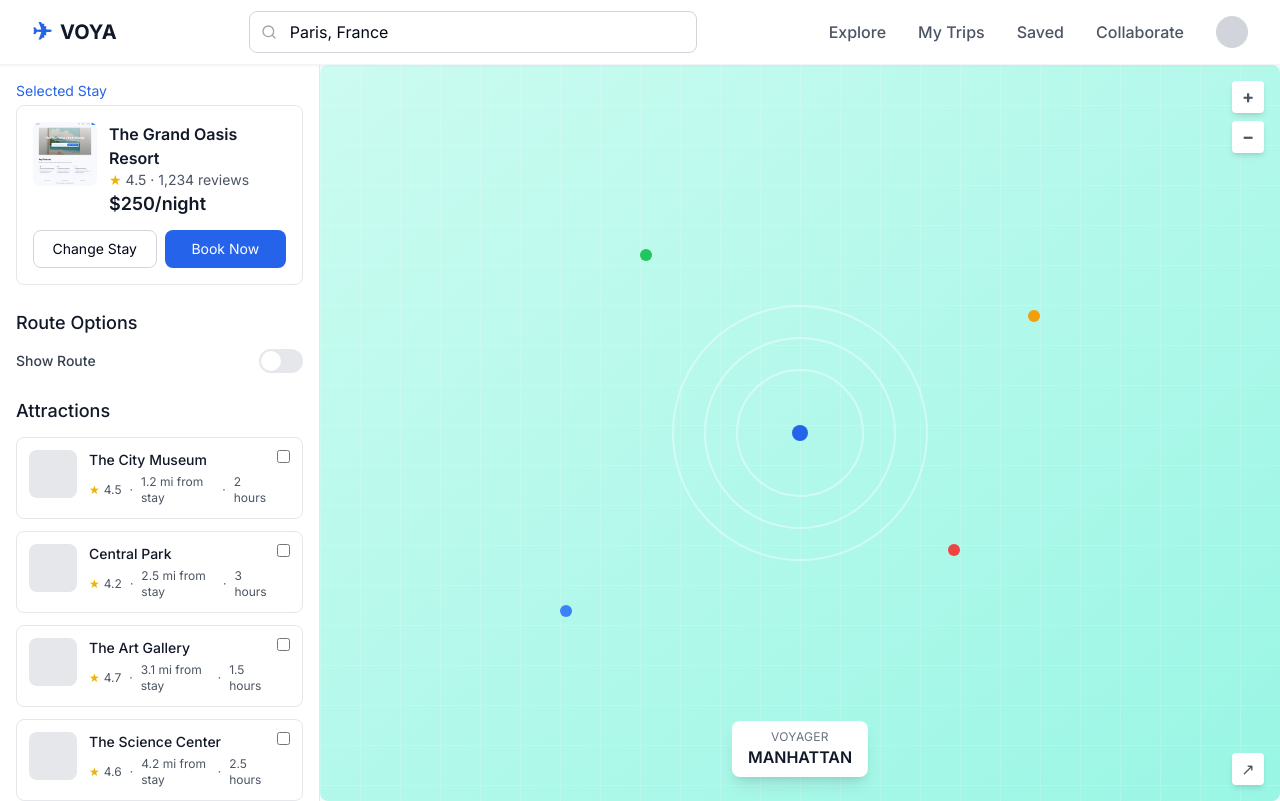
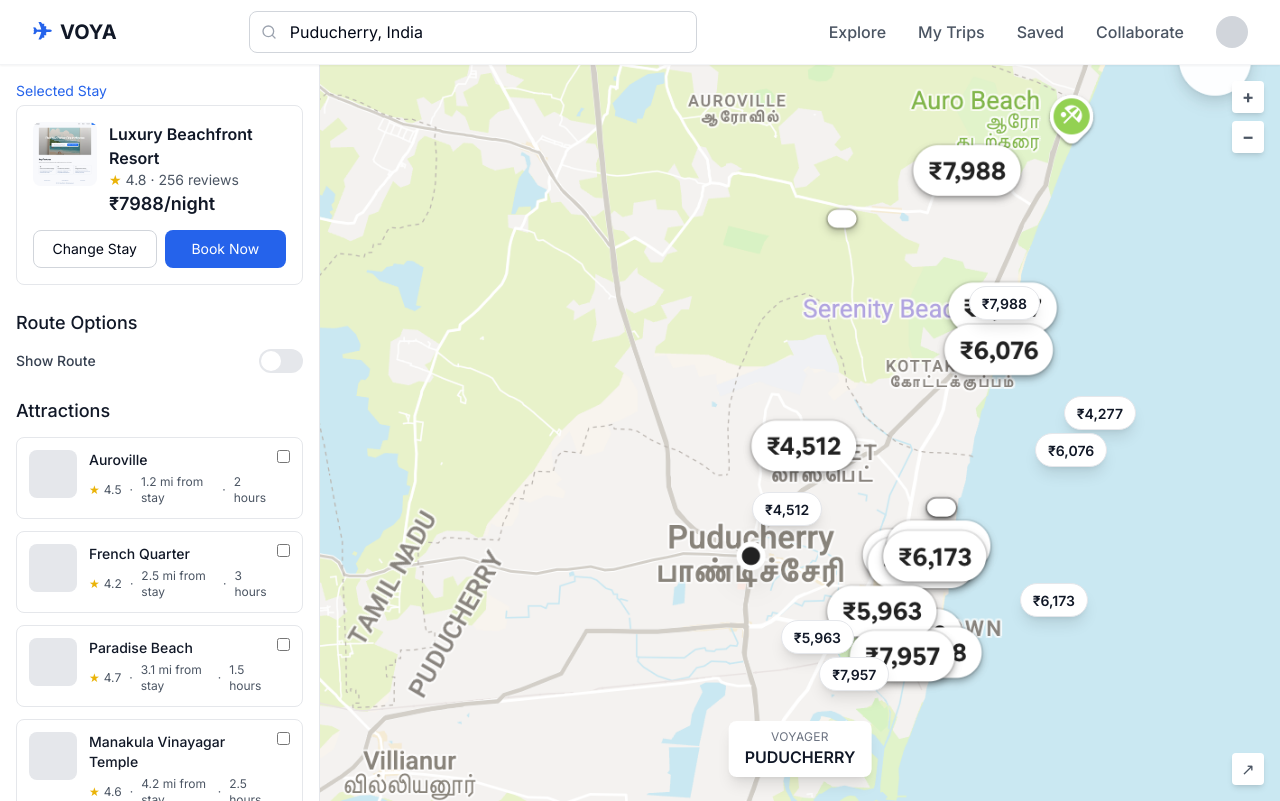
Before and after one commit to PlayZone30/voya-trip-architect-02, a React (Vite) app: page /stays in a window 1280 px wide. Built offline with nearby package versions, Linux system fonts and the light colour scheme.

Commit message:
Refactor: Use dummy map and stay details
Use the dummy map image and stay details in /search, /stays, and /trips. Display stay details on the side in /search when a stay is clicked.

```diff
--- a/src/components/MapView.tsx
+++ b/src/components/MapView.tsx
@@ -4,41 +4,50 @@ import React from 'react';
 interface MapViewProps {
   destination?: string;
   className?: string;
+  onClick?: () => void;
 }
 
-const MapView = ({ destination = "Paris", className = "" }: MapViewProps) => {
+const MapView = ({ destination = "Paris", className = "", onClick }: MapViewProps) => {
+  // Sample accommodation data with price markers
+  const accommodations = [
+    { id: 1, price: "₹7,988", position: { top: "30%", right: "25%" } },
+    { id: 2, price: "₹4,277", position: { top: "45%", right: "15%" } },
+    { id: 3, price: "₹6,076", position: { top: "50%", right: "18%" } },
+    { id: 4, price: "₹4,512", position: { top: "58%", left: "45%" } },
+    { id: 5, price: "₹6,173", position: { bottom: "25%", right: "20%" } },
+    { id: 6, price: "₹5,963", position: { bottom: "20%", left: "48%" } },
+    { id: 7, price: "₹7,957", position: { bottom: "15%", left: "52%" } }
+  ];
+
+  const handleMarkerClick = (accommodationId: number) => {
+    console.log(`Clicked accommodation ${accommodationId}`);
+    if (onClick) {
+      onClick();
+    }
+  };
+
   return (
-    <div className={`bg-gradient-to-br from-teal-100 to-teal-200 rounded-lg relative overflow-hidden ${className}`}>
-      {/* Map grid pattern */}
-      <div className="absolute inset-0 opacity-30">
-        <svg width="100%" height="100%" className="absolute inset-0">
-          <defs>
-            <pattern id="grid" width="40" height="40" patternUnits="userSpaceOnUse">
-              <path d="M 40 0 L 0 0 0 40" fill="none" stroke="white" strokeWidth="1"/>
-            </pattern>
-          </defs>
-          <rect width="100%" height="100%" fill="url(#grid)" />
-        </svg>
-      </div>
+    <div className={`relative overflow-hidden ${className}`}>
+      {/* Map background image */}
+      <img
+        src="/lovable-uploads/e31825ea-58fa-4ab2-83eb-db19b8d7ba05.png"
+        alt="Map"
+        className="w-full h-full object-cover"
+      />
 
-      {/* Circular road pattern */}
-      <div className="absolute inset-0 flex items-center justify-center">
-        <div className="relative">
-          {/* Concentric circles representing roads */}
-          <div className="w-64 h-64 border-2 border-white/40 rounded-full absolute top-1/2 left-1/2 transform -translate-x-1/2 -translate-y-1/2"></div>
-          <div className="w-48 h-48 border-2 border-white/40 rounded-full absolute top-1/2 left-1/2 transform -translate-x-1/2 -translate-y-1/2"></div>
-          <div className="w-32 h-32 border-2 border-white/40 rounded-full absolute top-1/2 left-1/2 transform -translate-x-1/2 -translate-y-1/2"></div>
-
-          {/* Central marker */}
-          <div className="w-4 h-4 bg-blue-600 rounded-full absolute top-1/2 left-1/2 transform -translate-x-1/2 -translate-y-1/2"></div>
-        </div>
-      </div>
-
-      {/* Random markers */}
-      <div className="absolute top-1/4 left-1/3 w-3 h-3 bg-green-500 rounded-full"></div>
-      <div className="absolute top-1/3 right-1/4 w-3 h-3 bg-amber-500 rounded-full"></div>
-      <div className="absolute bottom-1/4 left-1/4 w-3 h-3 bg-blue-500 rounded-full"></div>
-      <div className="absolute bottom-1/3 right-1/3 w-3 h-3 bg-red-500 rounded-full"></div>
+      {/* Price markers overlay */}
+      {accommodations.map((accommodation) => (
+        <button
+          key={accommodation.id}
+          onClick={() => handleMarkerClick(accommodation.id)}
+          className="absolute bg-white rounded-full px-3 py-1 shadow-lg border border-gray-200 hover:shadow-xl transform hover:scale-105 transition-all duration-200 cursor-pointer"
+          style={accommodation.position}
+        >
+          <span className="text-sm font-semibold text-gray-900">
+            {accommodation.price}
+          </span>
+        </button>
+      ))}
 
       {/* Map controls */}
       <div className="absolute top-4 right-4 flex flex-col space-y-2">
@@ -53,6 +62,7 @@ const MapView = ({ destination = "Paris", className = "" }: MapViewProps) => {
         </button>
       </div>
 
+      {/* Destination label */}
       {destination && (
         <div className="absolute bottom-6 left-1/2 transform -translate-x-1/2 bg-white px-4 py-2 rounded-lg shadow-lg">
           <div className="text-center">
--- /dev/null
+++ b/src/data/accommodations.ts
@@ -0,0 +1,104 @@
+
+export interface Accommodation {
+  id: number;
+  name: string;
+  image: string;
+  rating: number;
+  reviews: number;
+  price: number;
+  currency: string;
+  location: string;
+  amenities: string[];
+  description: string;
+}
+
+export const sampleAccommodations: Accommodation[] = [
+  {
+    id: 1,
+    name: "Luxury Beachfront Resort",
+    image: "/placeholder.svg",
+    rating: 4.8,
+    reviews: 256,
+    price: 7988,
+    currency: "₹",
+    location: "Auro Beach, 0.2km from beach",
+    amenities: ["Free WiFi", "Pool", "Spa", "Restaurant", "Beach Access", "Gym"],
+    description: "A stunning beachfront resort offering world-class amenities and breathtaking ocean views. Perfect for a luxurious getaway with family or friends."
+  },
+  {
+    id: 2,
+    name: "Serenity Beach Hotel",
+    image: "/placeholder.svg",
+    rating: 4.5,
+    reviews: 189,
+    price: 4277,
+    currency: "₹",
+    location: "Serenity Beach, 1.1km from center",
+    amenities: ["Free WiFi", "Pool", "Restaurant", "Room Service", "Garden View"],
+    description: "A peaceful retreat surrounded by lush gardens, offering comfortable accommodations and excellent service in a tranquil setting."
+  },
+  {
+    id: 3,
+    name: "Coastal Paradise Villa",
+    image: "/placeholder.svg",
+    rating: 4.6,
+    reviews: 324,
+    price: 6076,
+    currency: "₹",
+    location: "Kottak Beach, 0.8km from attractions",
+    amenities: ["Free WiFi", "Private Pool", "Kitchen", "Balcony", "Parking"],
+    description: "Spacious villa with private amenities, perfect for groups or families seeking privacy and comfort near the beautiful coastline."
+  },
+  {
+    id: 4,
+    name: "Heritage Puducherry Hotel",
+    image: "/placeholder.svg",
+    rating: 4.3,
+    reviews: 142,
+    price: 4512,
+    currency: "₹",
+    location: "Puducherry Center, 0.5km from French Quarter",
+    amenities: ["Free WiFi", "Restaurant", "Heritage Architecture", "Room Service"],
+    description: "Experience the charm of colonial architecture with modern comforts in the heart of the French Quarter."
+  },
+  {
+    id: 5,
+    name: "Modern City Suites",
+    image: "/placeholder.svg",
+    rating: 4.4,
+    reviews: 198,
+    price: 6173,
+    currency: "₹",
+    location: "City Center, 2.3km from beach",
+    amenities: ["Free WiFi", "Fitness Center", "Business Center", "Laundry"],
+    description: "Contemporary suites in the heart of the city, ideal for business travelers and those who prefer urban convenience."
+  },
+  {
+    id: 6,
+    name: "Budget Comfort Inn",
+    image: "/placeholder.svg",
+    rating: 4.1,
+    reviews: 87,
+    price: 5963,
+    currency: "₹",
+    location: "Villianur, 3.2km from main attractions",
+    amenities: ["Free WiFi", "Air Conditioning", "Daily Cleaning", "Reception"],
+    description: "Clean and comfortable accommodations at an affordable price, perfect for budget-conscious travelers."
+  },
+  {
+    id: 7,
+    name: "Boutique Garden Resort",
+    image: "/placeholder.svg",
+    rating: 4.7,
+    reviews: 213,
+    price: 7957,
+    currency: "₹",
+    location: "Ariyankuppam, 1.8km from beach",
+    amenities: ["Free WiFi", "Garden View", "Spa", "Restaurant", "Pool", "Yoga Classes"],
+    description: "An intimate boutique resort set in beautiful gardens, offering personalized service and wellness amenities."
+  }
+];
+
+export const getAccommodationById = (id: number): Accommodation | undefined => {
+  return sampleAccommodations.find(acc => acc.id === id);
+};
--- a/src/pages/SearchResults.tsx
+++ b/src/pages/SearchResults.tsx
@@ -9,29 +9,21 @@ import { Card, CardContent, CardHeader, CardTitle } from '../components/ui/card'
 import { Sheet, SheetContent, SheetHeader, SheetTitle, SheetTrigger } from '../components/ui/sheet';
 import { Switch } from '../components/ui/switch';
 import { Checkbox } from '../components/ui/checkbox';
+import { sampleAccommodations, getAccommodationById } from '../data/accommodations';
 
 const SearchResults = () => {
   const [searchParams] = useSearchParams();
-  const destination = searchParams.get('destination') || 'Paris, France';
+  const destination = searchParams.get('destination') || 'Puducherry, India';
   const [showAccommodations, setShowAccommodations] = useState(true);
   const [showAttractions, setShowAttractions] = useState(false);
   const [priceRange, setPriceRange] = useState([50, 500]);
-  const [selectedStay, setSelectedStay] = useState(null);
+  const [selectedStayId, setSelectedStayId] = useState<number | null>(null);
 
-  const sampleStay = {
-    id: 1,
-    name: "Hotel Luxe Central",
-    image: "/placeholder.svg",
-    rating: 4.5,
-    reviews: 342,
-    price: 120,
-    location: "Central Paris, 2.3km from Eiffel Tower",
-    amenities: ["Free WiFi", "Pool", "Fitness Center", "Restaurant", "Room Service", "Spa"],
-    description: "A luxurious hotel in the heart of Paris, offering stunning city views and world-class amenities. Perfect for both business and leisure travelers."
-  };
+  const selectedStay = selectedStayId ? getAccommodationById(selectedStayId) : null;
 
   const handleStayClick = () => {
-    setSelectedStay(sampleStay);
+    // Select the first accommodation as default when map is clicked
+    setSelectedStayId(1);
   };
 
   const handleProceed = () => {
@@ -51,7 +43,7 @@ const SearchResults = () => {
             <div className="mb-6">
               <h2 className="text-xl font-semibold text-gray-900 mb-2">{destination}</h2>
               <p className="text-sm text-gray-600">
-                Paris, the capital of France, is a major European city and a global center for art, fashion, gastronomy and culture.
+                Puducherry, a former French colony, is known for its French architecture, serene beaches, and spiritual atmosphere.
               </p>
             </div>
 
@@ -75,7 +67,7 @@ const SearchResults = () => {
                       <span className="text-sm text-gray-500">({selectedStay.reviews} reviews)</span>
                     </div>
                     <div className="text-right">
-                      <div className="text-2xl font-bold text-blue-600">${selectedStay.price}</div>
+                      <div className="text-2xl font-bold text-blue-600">{selectedStay.currency}{selectedStay.price}</div>
                       <div className="text-sm text-gray-500">per night</div>
                     </div>
                   </div>
@@ -112,12 +104,12 @@ const SearchResults = () => {
             ) : (
               <div className="mb-6 p-6 bg-gray-50 rounded-lg text-center">
                 <h3 className="font-medium text-gray-900 mb-2">Select a Stay</h3>
-                <p className="text-sm text-gray-600">Click on any accommodation marker on the map to view details and proceed.</p>
+                <p className="text-sm text-gray-600">Click on any accommodation price marker on the map to view details and proceed.</p>
               </div>
             )}
 
             <div className="text-sm text-gray-500">
-              Showing 1,234 results
+              Showing {sampleAccommodations.length} results
             </div>
           </div>
         </div>
@@ -170,8 +162,8 @@ const SearchResults = () => {
                         />
                       </div>
                       <div className="flex justify-between text-sm text-gray-500 mt-1">
-                        <span>${priceRange[0]}</span>
-                        <span>${priceRange[1]}</span>
+                        <span>₹{priceRange[0]}</span>
+                        <span>₹{priceRange[1]}</span>
                       </div>
                     </div>
                   </div>
@@ -193,7 +185,7 @@ const SearchResults = () => {
                   <div>
                     <label className="text-sm font-medium text-gray-700 mb-2 block">Property type</label>
                     <div className="space-y-2">
-                      {['Hotels', 'Apartments', 'Hostels', 'Resorts', 'Villas'].map((type) => (
+                      {['Hotels', 'Resorts', 'Villas', 'Suites', 'Inns'].map((type) => (
                         <label key={type} className="flex items-center">
                           <Checkbox className="mr-2" />
                           <span className="text-sm text-gray-700">{type}</span>
@@ -221,9 +213,7 @@ const SearchResults = () => {
           </div>
 
           {/* Map with click handler */}
-          <div onClick={handleStayClick} className="cursor-pointer">
-            <MapView destination="Paris" className="h-full" />
-          </div>
+          <MapView destination="Puducherry" className="h-full" onClick={handleStayClick} />
         </div>
       </div>
     </div>
--- a/src/pages/StaySelected.tsx
+++ b/src/pages/StaySelected.tsx
@@ -2,17 +2,21 @@
 import React, { useState } from 'react';
 import Header from '../components/Header';
 import MapView from '../components/MapView';
+import { sampleAccommodations } from '../data/accommodations';
 
 const StaySelected = () => {
   const [showRoute, setShowRoute] = useState(false);
   const [selectedAttractions, setSelectedAttractions] = useState<number[]>([]);
 
+  // Use the first accommodation as selected stay
+  const selectedStay = sampleAccommodations[0];
+
   const attractions = [
-    { id: 1, name: 'The City Museum', rating: 4.5, distance: '1.2 mi', time: '2 hours' },
-    { id: 2, name: 'Central Park', rating: 4.2, distance: '2.5 mi', time: '3 hours' },
-    { id: 3, name: 'The Art Gallery', rating: 4.7, distance: '3.1 mi', time: '1.5 hours' },
-    { id: 4, name: 'The Science Center', rating: 4.6, distance: '4.2 mi', time: '2.5 hours' },
-    { id: 5, name: 'The Botanical Gardens', rating: 4.3, distance: '5.5 mi', time: '1 hour' }
+    { id: 1, name: 'Auroville', rating: 4.5, distance: '1.2 mi', time: '2 hours' },
+    { id: 2, name: 'French Quarter', rating: 4.2, distance: '2.5 mi', time: '3 hours' },
+    { id: 3, name: 'Paradise Beach', rating: 4.7, distance: '3.1 mi', time: '1.5 hours' },
+    { id: 4, name: 'Manakula Vinayagar Temple', rating: 4.6, distance: '4.2 mi', time: '2.5 hours' },
+    { id: 5, name: 'Pondicherry Museum', rating: 4.3, distance: '5.5 mi', time: '1 hour' }
   ];
 
   const toggleAttraction = (id: number) => {
@@ -23,7 +27,7 @@ const StaySelected = () => {
 
   return (
     <div className="min-h-screen bg-gray-50">
-      <Header showSearch searchValue="Paris, France" />
+      <Header showSearch searchValue="Puducherry, India" />
 
       <div className="flex h-[calc(100vh-64px)]">
         {/* Left Sidebar */}
@@ -40,12 +44,12 @@ const StaySelected = () => {
                     className="w-16 h-16 object-cover rounded-lg mr-3"
                   />
                   <div className="flex-1">
-                    <h3 className="font-semibold text-gray-900">The Grand Oasis Resort</h3>
+                    <h3 className="font-semibold text-gray-900">{selectedStay.name}</h3>
                     <div className="flex items-center text-sm text-gray-600">
                       <span className="text-yellow-500">★</span>
-                      <span className="ml-1">4.5 · 1,234 reviews</span>
+                      <span className="ml-1">{selectedStay.rating} · {selectedStay.reviews} reviews</span>
                     </div>
-                    <div className="text-lg font-semibold text-gray-900">$250/night</div>
+                    <div className="text-lg font-semibold text-gray-900">{selectedStay.currency}{selectedStay.price}/night</div>
                   </div>
                 </div>
                 <div className="flex space-x-2">
@@ -119,7 +123,7 @@ const StaySelected = () => {
 
         {/* Map Container */}
         <div className="flex-1">
-          <MapView destination="Manhattan" className="h-full" />
+          <MapView destination="Puducherry" className="h-full" />
         </div>
       </div>
     </div>
--- a/src/pages/TripSummary.tsx
+++ b/src/pages/TripSummary.tsx
@@ -1,19 +1,21 @@
 
 import React from 'react';
 import Header from '../components/Header';
-import MapView from '../components/MapView';
+import { sampleAccommodations } from '../data/accommodations';
 
 const TripSummary = () => {
+  const selectedStay = sampleAccommodations[0];
+
   const itinerary = [
-    { time: '2h', name: 'Louvre Museum' },
-    { time: '1h 30m', name: 'Notre Dame Cathedral' },
-    { time: '3h', name: 'Eiffel Tower' },
-    { time: '2h', name: 'Arc de Triomphe' }
+    { time: '2h', name: 'Auroville' },
+    { time: '1h 30m', name: 'French Quarter' },
+    { time: '3h', name: 'Paradise Beach' },
+    { time: '2h', name: 'Manakula Vinayagar Temple' }
   ];
 
   return (
     <div className="min-h-screen bg-gray-50">
-      <Header showSearch searchValue="Paris" />
+      <Header showSearch searchValue="Puducherry" />
 
       <div className="flex h-[calc(100vh-64px)]">
         {/* Left Sidebar */}
@@ -24,11 +26,11 @@ const TripSummary = () => {
               <div className="flex items-center mb-2">
                 <img
                   src="/lovable-uploads/11e8bfa5-0cf0-4962-93ff-c8b5841917fb.png"
-                  alt="Paris"
+                  alt="Puducherry"
                   className="w-12 h-12 object-cover rounded-lg mr-3"
                 />
                 <div>
-                  <h2 className="text-xl font-semibold text-gray-900">Trip to Paris</h2>
+                  <h2 className="text-xl font-semibold text-gray-900">Trip to Puducherry</h2>
                   <p className="text-sm text-gray-600">Oct 20 - Oct 25</p>
                 </div>
               </div>
@@ -40,7 +42,7 @@ const TripSummary = () => {
               <div className="flex items-center">
                 <div className="w-12 h-12 bg-gray-200 rounded-lg mr-3"></div>
                 <div>
-                  <h4 className="font-medium text-gray-900">Hotel Le Marais</h4>
+                  <h4 className="font-medium text-gray-900">{selectedStay.name}</h4>
                   <p className="text-sm text-gray-600">Oct 20 - Oct 25</p>
                 </div>
               </div>
@@ -54,7 +56,7 @@ const TripSummary = () => {
               </div>
               <div>
                 <div className="text-sm text-gray-600">Estimated Budget</div>
-                <div className="text-lg font-semibold text-gray-900">$1,500</div>
+                <div className="text-lg font-semibold text-gray-900">₹15,000</div>
               </div>
             </div>
 
@@ -91,36 +93,17 @@ const TripSummary = () => {
           </div>
         </div>
 
-        {/* Map Container with stylized Paris map */}
+        {/* Map Container with the uploaded map image */}
         <div className="flex-1 relative">
-          <div className="h-full bg-gradient-to-br from-amber-50 to-green-100 relative overflow-hidden">
-            {/* Stylized Paris map background */}
-            <div className="absolute inset-0 opacity-20">
-              <svg width="100%" height="100%" className="absolute inset-0">
-                <defs>
-                  <pattern id="paris-grid" width="30" height="30" patternUnits="userSpaceOnUse">
-                    <path d="M 30 0 L 0 0 0 30" fill="none" stroke="currentColor" strokeWidth="1"/>
-                  </pattern>
-                </defs>
-                <rect width="100%" height="100%" fill="url(#paris-grid)" />
-              </svg>
-            </div>
+          <div className="h-full relative overflow-hidden">
+            {/* Map background image */}
+            <img
+              src="/lovable-uploads/e31825ea-58fa-4ab2-83eb-db19b8d7ba05.png"
+              alt="Puducherry Map"
+              className="w-full h-full object-cover"
+            />
 
-            {/* Seine River representation */}
-            <div className="absolute inset-0 flex items-center justify-center">
-              <div className="relative w-96 h-96">
-                <div className="absolute top-1/3 left-0 right-0 h-16 bg-blue-200/40 rounded-full transform -rotate-12"></div>
-                <div className="absolute bottom-1/3 left-1/4 right-0 h-12 bg-blue-200/40 rounded-full transform rotate-6"></div>
-              </div>
-            </div>
-
-            {/* Landmark markers */}
-            <div className="absolute top-1/4 left-1/3 w-4 h-4 bg-red-500 rounded-full shadow-lg"></div>
-            <div className="absolute top-1/2 right-1/3 w-4 h-4 bg-blue-600 rounded-full shadow-lg"></div>
-            <div className="absolute bottom-1/3 left-1/2 w-4 h-4 bg-green-500 rounded-full shadow-lg"></div>
-            <div className="absolute bottom-1/4 right-1/4 w-4 h-4 bg-purple-500 rounded-full shadow-lg"></div>
-
-            {/* Route lines */}
+            {/* Route lines overlay */}
             <svg className="absolute inset-0 w-full h-full pointer-events-none">
               <path
                 d="M 200 150 Q 300 200 400 180 Q 500 160 600 200"
@@ -136,7 +119,7 @@ const TripSummary = () => {
             <div className="absolute bottom-8 left-1/2 transform -translate-x-1/2 bg-white px-6 py-3 rounded-lg shadow-lg border-2 border-gray-200">
               <div className="text-center">
                 <div className="text-xs text-gray-500 uppercase tracking-wide mb-1">Vintage</div>
-                <div className="text-xl font-bold text-gray-900 tracking-wider">PARIS</div>
+                <div className="text-xl font-bold text-gray-900 tracking-wider">PUDUCHERRY</div>
                 <div className="text-xs text-gray-500 uppercase tracking-wide mt-1">Directory</div>
               </div>
             </div>
```
Also changed, not shown: public/lovable-uploads/e31825ea-58fa-4ab2-83eb-db19b8d7ba05.png (added).
